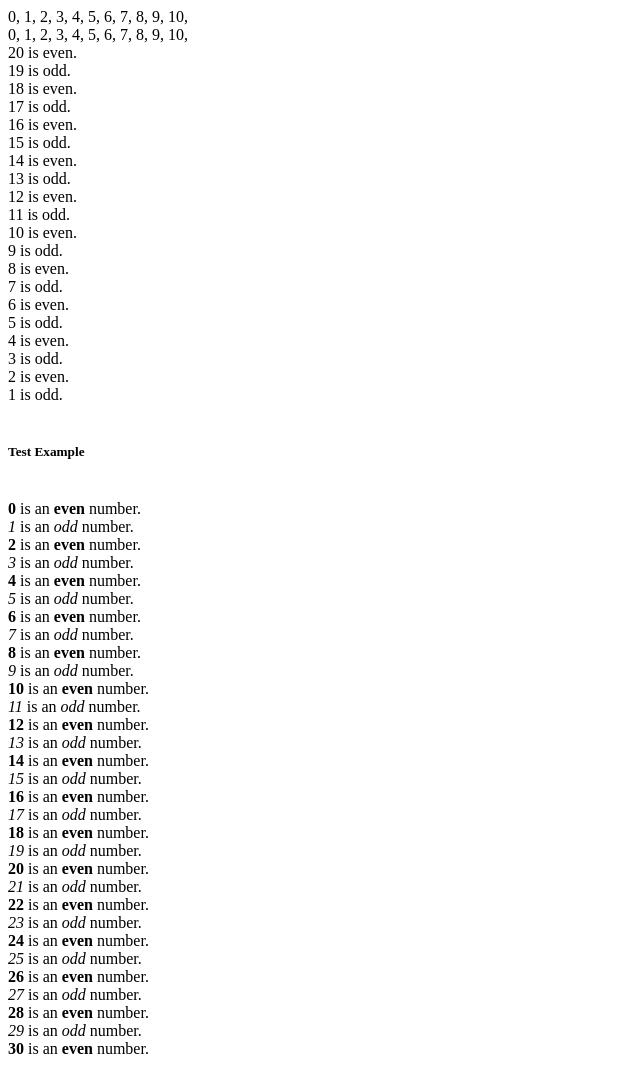
After one commit to markpereira/php_study, a PHP site: page /forloops.php in a window 1280 px wide. The commit adds this page. Shown: the whole page, without its empty margins (0-640 px from the left). Run offline with PHP 8.4, Linux system fonts and the light colour scheme.

Commit message:
while loops and for loops

```diff
--- /dev/null
+++ b/sandbox/forloops.php
@@ -0,0 +1,45 @@
+<!DOCTYPE html>
+<html lang="en">
+	<head>
+		<title>Loops: for</title>
+	</head>
+	<body>
+		<?php //while loop example
+			$count = 0;
+			while ($count <= 10) {
+				echo $count . ", ";
+				$count ++;
+			}
+		?>
+		<br />
+		<?php // for loops
+			for($count = 0; $count <= 10; $count++) {
+				echo $count . ", ";
+			}
+		?>
+		<br />
+		<?php
+
+			for ($count = 20; $count > 0; $count--) {
+				if ($count % 2 == 0) {
+					echo "{$count} is even.<br />";
+				} else {
+					echo "{$count} is odd.<br />";
+				}
+			}
+		?>
+		<br />
+		<h5>Test Example </h5>
+		<br />
+		<?php
+
+			for ($count = 0; $count <= 30; $count++) {
+				if ($count % 2 == 0) {
+					echo "<b>{$count}</b> is an <b>even</b> number.<br />";
+				} else {
+					echo "<i>{$count}</i> is an <i>odd</i> number.<br />";
+				}
+			}
+		?>
+	</body>
+</html>
```
Also changed, not shown: sandbox/whileloops.php (+7 -4 lines).
